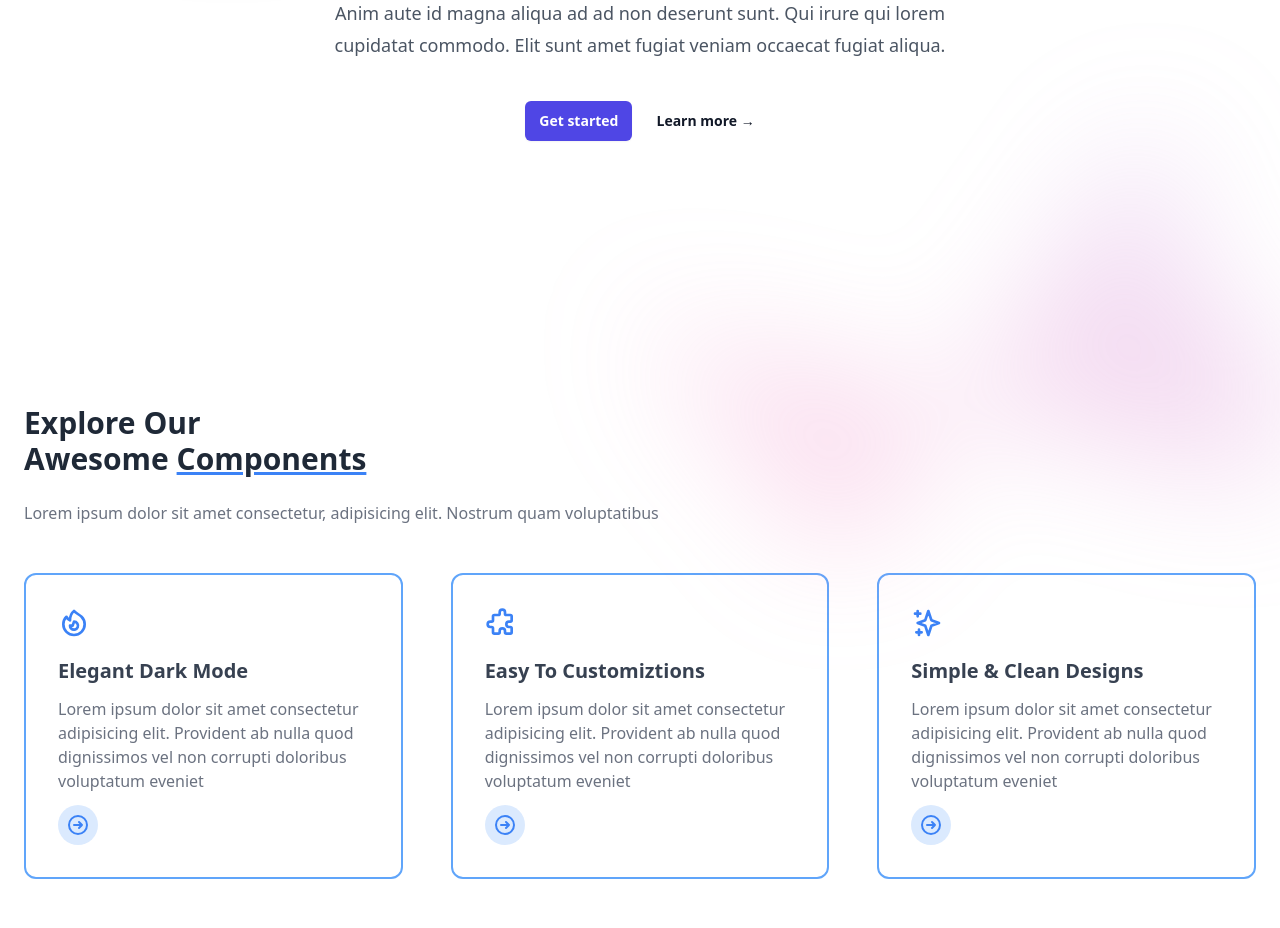
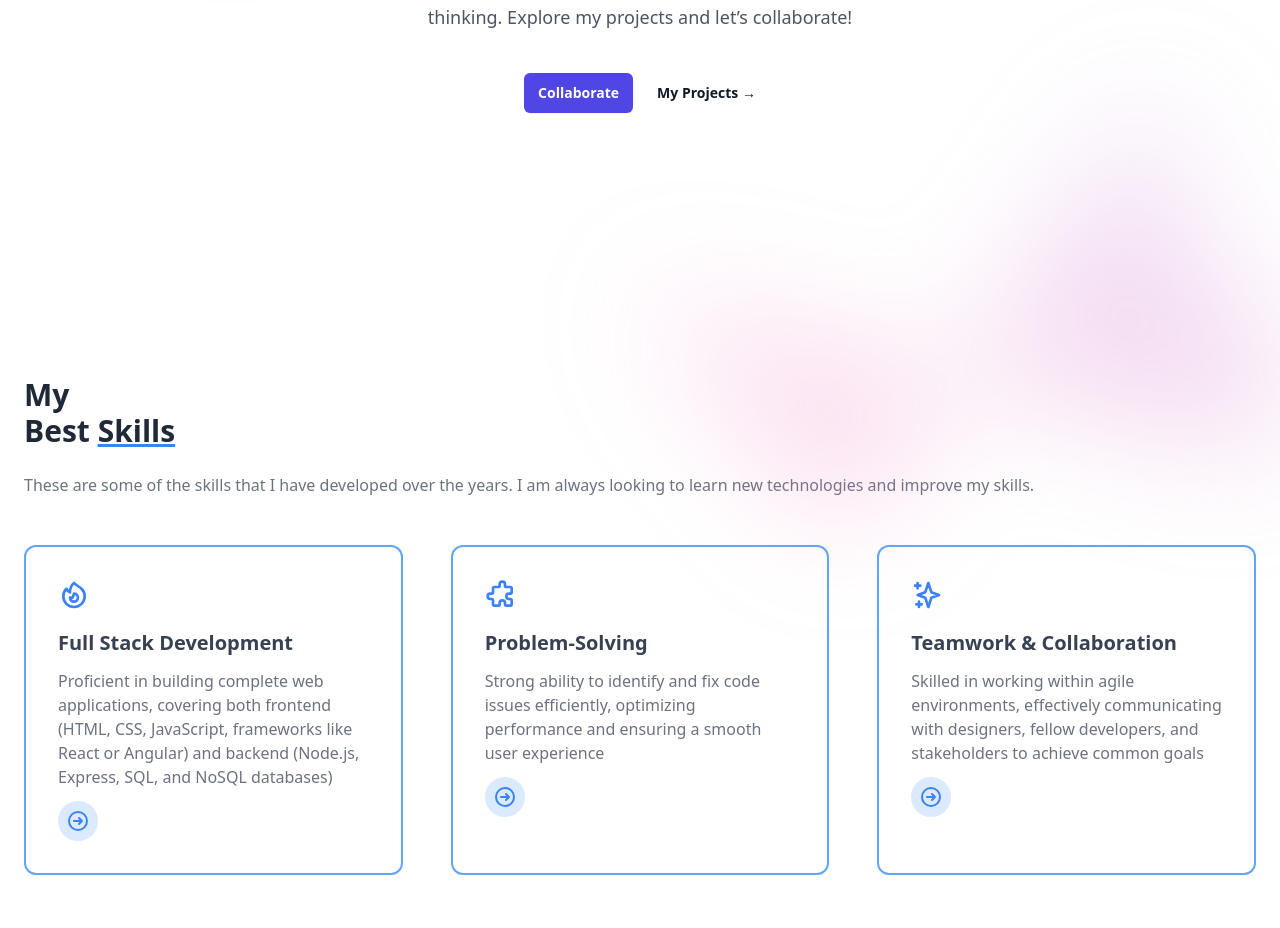
Before and after one commit to 2DAM-202425-PROJECTE/landing-page-pol, a website built with Vite: page index.html in a window 1280 px wide. Shown: the part 491-1419 px from the top of the page. Built offline with nearby package versions, Linux system fonts and the light colour scheme.

Commit message:
About Me

```diff
--- a/index.html
+++ b/index.html
@@ -80,15 +80,17 @@
     <div class="mx-auto max-w-2xl py-32 sm:py-48 lg:py-56">
       <div class="hidden sm:mb-8 sm:flex sm:justify-center">
         <div class="relative rounded-full px-3 py-1 text-sm leading-6 text-gray-600 ring-1 ring-gray-900/10 hover:ring-gray-900/20">
-          Announcing our next round of funding. <a href="#" class="font-semibold text-indigo-600"><span class="absolute inset-0" aria-hidden="true"></span>Read more <span aria-hidden="true">&rarr;</span></a>
+          Do you want to see my github? <a href="https://github.com/ptordera" class="font-semibold text-indigo-600"><span class="absolute inset-0" aria-hidden="true"></span>Sure! <span aria-hidden="true">&rarr;</span></a>
         </div>
       </div>
       <div class="text-center">
-        <h1 class="text-4xl font-bold tracking-tight text-gray-900 sm:text-6xl">Data to enrich your online business</h1>
-        <p class="mt-6 text-lg leading-8 text-gray-600">Anim aute id magna aliqua ad ad non deserunt sunt. Qui irure qui lorem cupidatat commodo. Elit sunt amet fugiat veniam occaecat fugiat aliqua.</p>
+        <h1 class="text-4xl font-bold tracking-tight text-gray-900 sm:text-6xl">Pol Tordera Gil</h1>
+        <p class="mt-6 text-lg leading-8 text-gray-600">Welcome to my portfolio! I’m a Full Stack Developer from Spain, passionate about building innovative solutions through creative design and strategic thinking. Explore my projects and let’s collaborate!
+
+        </p>
         <div class="mt-10 flex items-center justify-center gap-x-6">
-          <a href="#" class="rounded-md bg-indigo-600 px-3.5 py-2.5 text-sm font-semibold text-white shadow-sm hover:bg-indigo-500 focus-visible:outline focus-visible:outline-2 focus-visible:outline-offset-2 focus-visible:outline-indigo-600">Get started</a>
-          <a href="#" class="text-sm font-semibold leading-6 text-gray-900">Learn more <span aria-hidden="true">→</span></a>
+          <a href="#" class="rounded-md bg-indigo-600 px-3.5 py-2.5 text-sm font-semibold text-white shadow-sm hover:bg-indigo-500 focus-visible:outline focus-visible:outline-2 focus-visible:outline-offset-2 focus-visible:outline-indigo-600">Collaborate</a>
+          <a href="#" class="text-sm font-semibold leading-6 text-gray-900">My Projects <span aria-hidden="true">→</span></a>
         </div>
       </div>
     </div>
@@ -101,10 +103,10 @@
 <!--  Inici Features -->
 <section class="bg-white dark:bg-gray-900">
   <div class="container px-6 py-10 mx-auto">
-    <h1 class="text-2xl font-semibold text-gray-800 capitalize lg:text-3xl dark:text-white">explore our <br> awesome <span class="underline decoration-blue-500">Components</span></h1>
+    <h1 class="text-2xl font-semibold text-gray-800 capitalize lg:text-3xl dark:text-white">my <br> best <span class="underline decoration-blue-500">Skills</span></h1>
 
     <p class="mt-4 text-gray-500 xl:mt-6 dark:text-gray-300">
-      Lorem ipsum dolor sit amet consectetur, adipisicing elit. Nostrum quam voluptatibus
+      These are some of the skills that I have developed over the years. I am always looking to learn new technologies and improve my skills.
     </p>
 
     <div class="grid grid-cols-1 gap-8 mt-8 xl:mt-12 xl:gap-12 md:grid-cols-2 xl:grid-cols-3">
@@ -116,10 +118,10 @@
                     </svg>
                 </span>
 
-        <h1 class="text-xl font-semibold text-gray-700 capitalize dark:text-white">elegant Dark Mode</h1>
+        <h1 class="text-xl font-semibold text-gray-700 capitalize dark:text-white">Full Stack Development</h1>
 
         <p class="text-gray-500 dark:text-gray-300">
-          Lorem ipsum dolor sit amet consectetur adipisicing elit. Provident ab nulla quod dignissimos vel non corrupti doloribus voluptatum eveniet
+          Proficient in building complete web applications, covering both frontend (HTML, CSS, JavaScript, frameworks like React or Angular) and backend (Node.js, Express, SQL, and NoSQL databases)
         </p>
 
         <a href="#" class="inline-flex p-2 text-blue-500 capitalize transition-colors duration-300 transform bg-blue-100 rounded-full rtl:-scale-x-100 dark:bg-blue-500 dark:text-white hover:underline hover:text-blue-600 dark:hover:text-blue-500">
@@ -136,10 +138,10 @@
                     </svg>
                 </span>
 
-        <h1 class="text-xl font-semibold text-gray-700 capitalize dark:text-white">Easy to customiztions</h1>
+        <h1 class="text-xl font-semibold text-gray-700 capitalize dark:text-white">Problem-Solving</h1>
 
         <p class="text-gray-500 dark:text-gray-300">
-          Lorem ipsum dolor sit amet consectetur adipisicing elit. Provident ab nulla quod dignissimos vel non corrupti doloribus voluptatum eveniet
+          Strong ability to identify and fix code issues efficiently, optimizing performance and ensuring a smooth user experience
         </p>
 
         <a href="#" class="inline-flex p-2 text-blue-500 capitalize transition-colors duration-300 transform bg-blue-100 rounded-full rtl:-scale-x-100 dark:bg-blue-500 dark:text-white hover:underline hover:text-blue-600 dark:hover:text-blue-500">
@@ -156,10 +158,10 @@
                     </svg>
                 </span>
 
-        <h1 class="text-xl font-semibold text-gray-700 capitalize dark:text-white">Simple & clean designs</h1>
+        <h1 class="text-xl font-semibold text-gray-700 capitalize dark:text-white">Teamwork & Collaboration</h1>
 
         <p class="text-gray-500 dark:text-gray-300">
-          Lorem ipsum dolor sit amet consectetur adipisicing elit. Provident ab nulla quod dignissimos vel non corrupti doloribus voluptatum eveniet
+          Skilled in working within agile environments, effectively communicating with designers, fellow developers, and stakeholders to achieve common goals
         </p>
 
         <a href="#" class="inline-flex p-2 text-blue-500 capitalize transition-colors duration-300 transform bg-blue-100 rounded-full rtl:-scale-x-100 dark:bg-blue-500 dark:text-white hover:underline hover:text-blue-600 dark:hover:text-blue-500">
```
